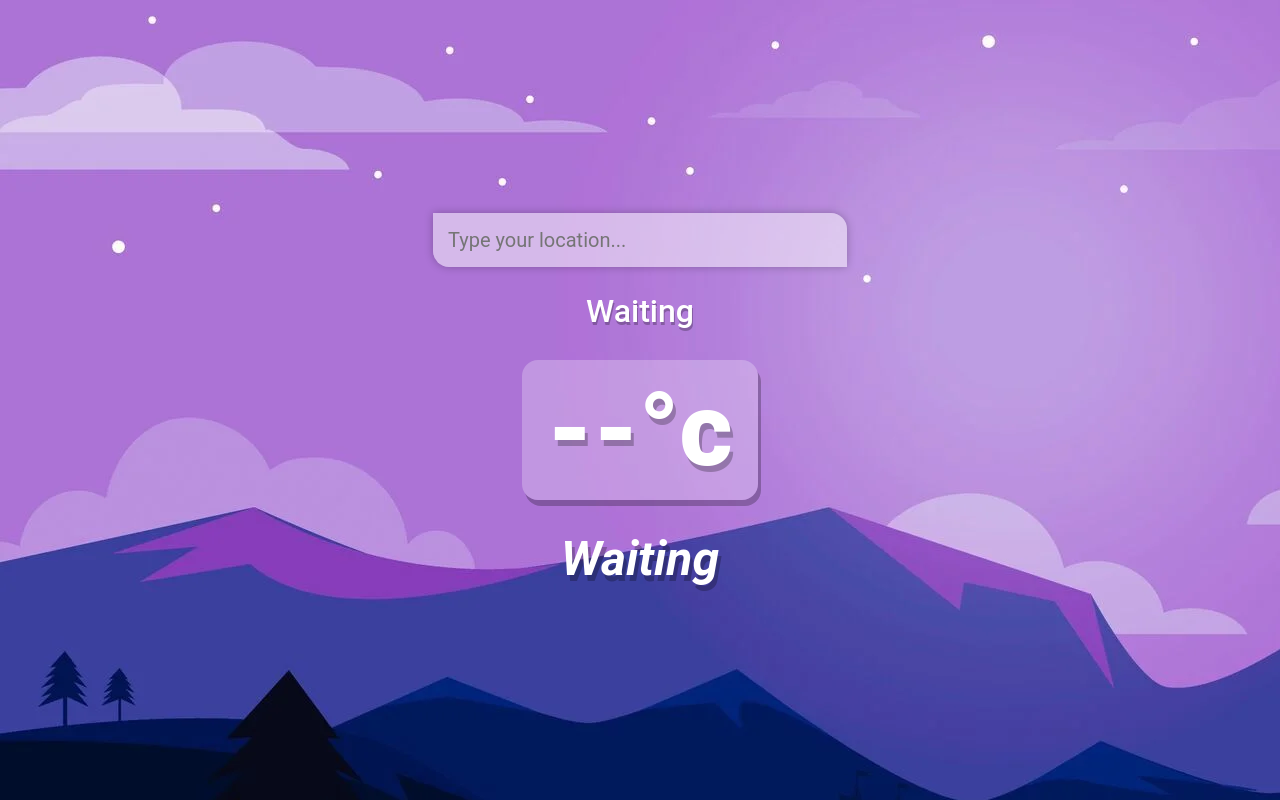
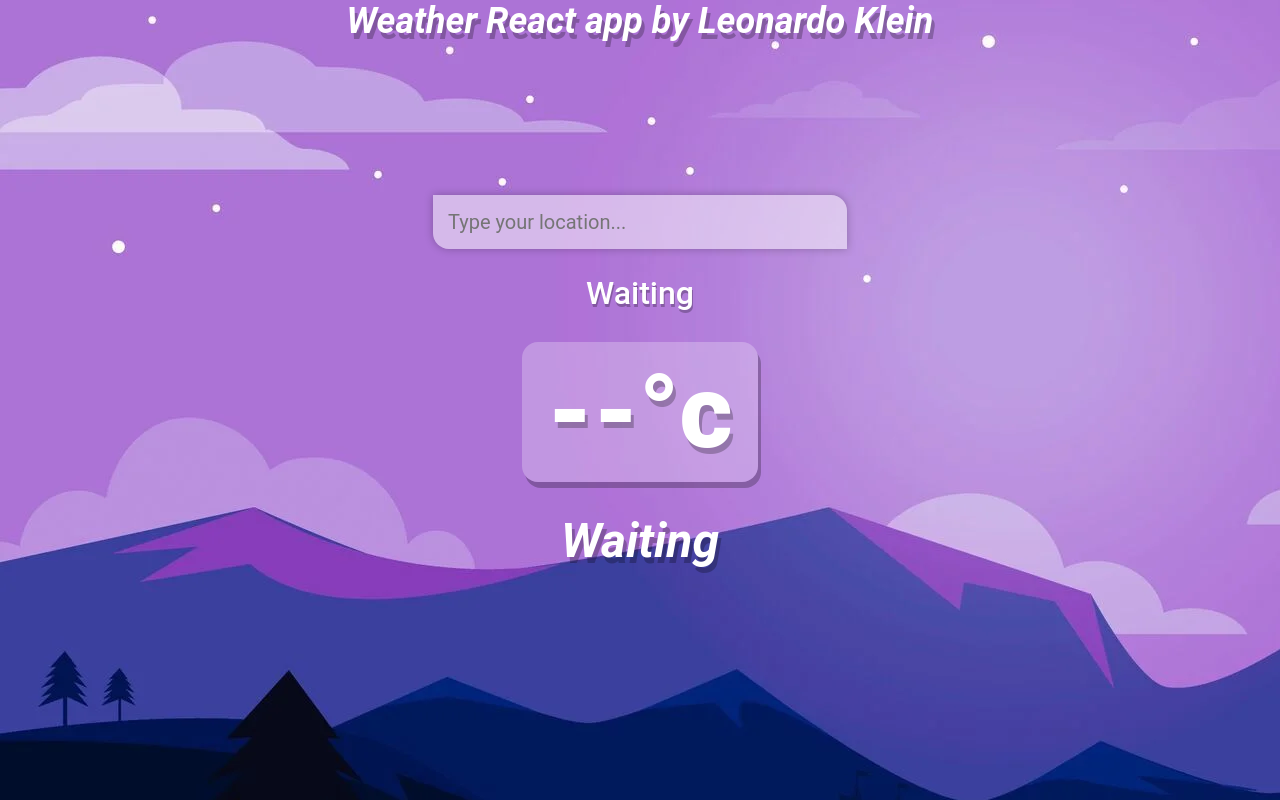
Before and after one commit to LeonardoLuisKlein/reactWeatherApp, a React (Vite) app: page / in a window 1280 px wide. Built offline with nearby package versions, Linux system fonts and the light colour scheme.

Commit message:
Feat: new title

```diff
--- a/src/weatherPage/index.jsx
+++ b/src/weatherPage/index.jsx
@@ -28,6 +28,8 @@ export function Weather() {
   }
 
   return (
+    <div>
+      <h1>Weather React app by Leonardo Klein</h1>
     <div className="Weather">
       <input
         type="text"
@@ -39,5 +41,6 @@ export function Weather() {
       <h3>{temp.weather}°c</h3>
       <p>{temp.time}</p>
     </div>
+    </div>
   );
 }
--- a/src/weatherPage/style.scss
+++ b/src/weatherPage/style.scss
@@ -1,7 +1,14 @@
 body {
   background-image: url(../assets/warmbg.jpg);
-  justify-content: center;
-  align-items: center;
+}
+
+h1{
+    text-align: center;
+    color: #FFF;
+    font-size: 36px;
+    font-weight: 700;
+    font-style: italic;
+    text-shadow: 3px 6px rgba(0, 0, 0, 0.25);
 }
 
 .Weather {
@@ -9,7 +16,7 @@ body {
   flex-direction: column;
   justify-content: center;
   align-items: center;
-  height: 100vh;
+  height: 85vh;
   @media (max-width: 768px){
     gap: 50px;
 }
```
